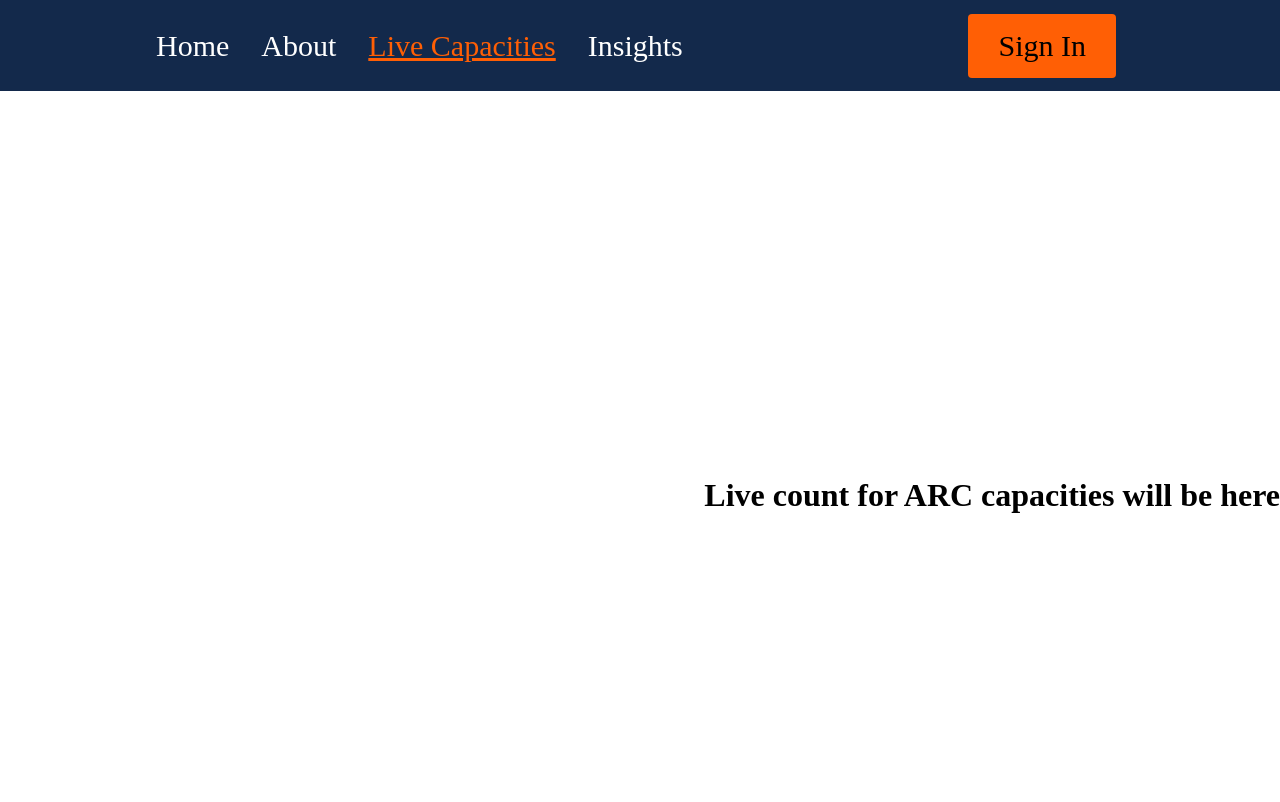
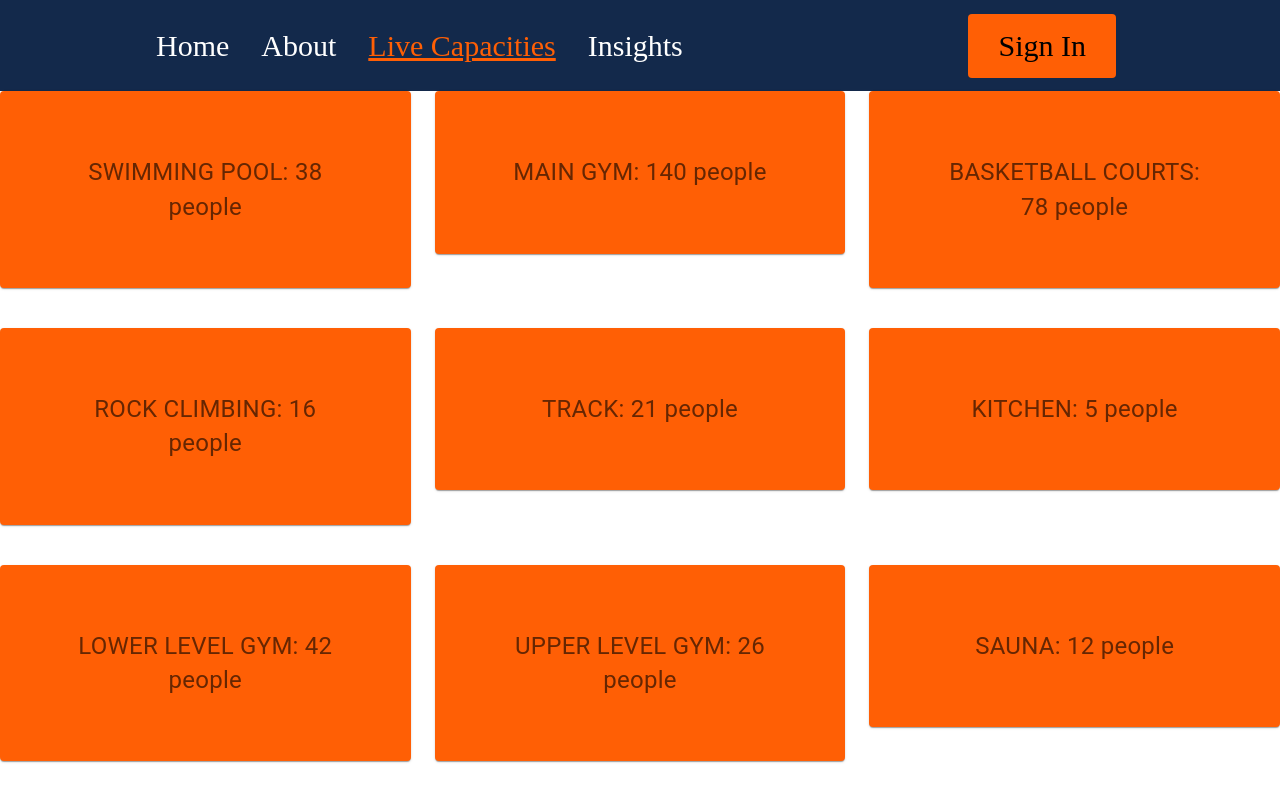
Before and after one commit to CS222-UIUC/course-project-group-107, a React (Create React App) app in the folder frontend/: page /Live in a window 1280 px wide. Shown: the top 802 px of the page. Built offline with nearby package versions, Linux system fonts and the light colour scheme.

Commit message:
implement grid for capacity page

```diff
--- a/frontend/package.json
+++ b/frontend/package.json
@@ -3,6 +3,9 @@
   "version": "0.1.0",
   "private": true,
   "dependencies": {
+    "@emotion/react": "^11.10.5",
+    "@emotion/styled": "^11.10.5",
+    "@mui/material": "^5.10.14",
     "@testing-library/jest-dom": "^5.16.5",
     "@testing-library/react": "^13.4.0",
     "@testing-library/user-event": "^13.5.0",
--- a/frontend/src/pages/Live.js
+++ b/frontend/src/pages/Live.js
@@ -1,18 +1,60 @@
-import React from 'react';
 
-const Live = () => {
+import * as React from 'react';
+import { styled } from '@mui/material/styles';
+import Grid from '@mui/material/Grid';
+import Paper from '@mui/material/Paper';
+import Box from '@mui/material/Box';
+
+const Item = styled(Paper)(({ theme }) => ({
+  backgroundColor: theme.palette.mode === 'dark' ? '#1A2027' : '#FF5F05',
+  ...theme.typography.body2,
+  padding: theme.spacing(8),
+  textAlign: 'center',
+  fontSize: 24,
+  color: theme.palette.text.secondary,
+}));
+
+export default function Live() {
   return (
-    <div
-      style={{
-        display: 'flex',
-        justifyContent: 'Right',
-        alignItems: 'Center',
-        height: '101vh'
-      }}
-    >
-      <h1>Live count for ARC capacities will be here</h1>
-    </div>
+    <Box sx={{ width: '100%' }}>
+      <Grid container rowSpacing={5} columnSpacing={{ xs: 1, sm: 2, md: 3 }}>
+        <Grid item xs={4}>
+          <Item>SWIMMING POOL: 38 people
+          </Item>
+        </Grid>
+        <Grid item xs={4}>
+          <Item>MAIN GYM: 140 people
+          </Item>
+        </Grid>
+        <Grid item xs={4}>
+          <Item>BASKETBALL COURTS: 78 people
+          </Item>
+        </Grid>
+        <Grid item xs={4}>
+          <Item>ROCK CLIMBING: 16 people
+          </Item>
+        </Grid>
+        <Grid item xs={4}>
+          <Item>TRACK: 21 people
+          </Item>
+        </Grid>
+        <Grid item xs={4}>
+          <Item>KITCHEN: 5 people
+          </Item>
+        </Grid>
+        <Grid item xs={4}>
+          <Item>LOWER LEVEL GYM: 42 people
+          </Item>
+        </Grid>
+        <Grid item xs={4}>
+          <Item>UPPER LEVEL GYM: 26 people
+          </Item>
+        </Grid>
+        <Grid item xs={4}>
+          <Item>SAUNA: 12 people
+          </Item>
+        </Grid>
+      </Grid>
+    </Box>
   );
-};
-
-export default Live;
+}
```
Also changed, not shown: 1 other file (tests, documents, lock files or other folders).
